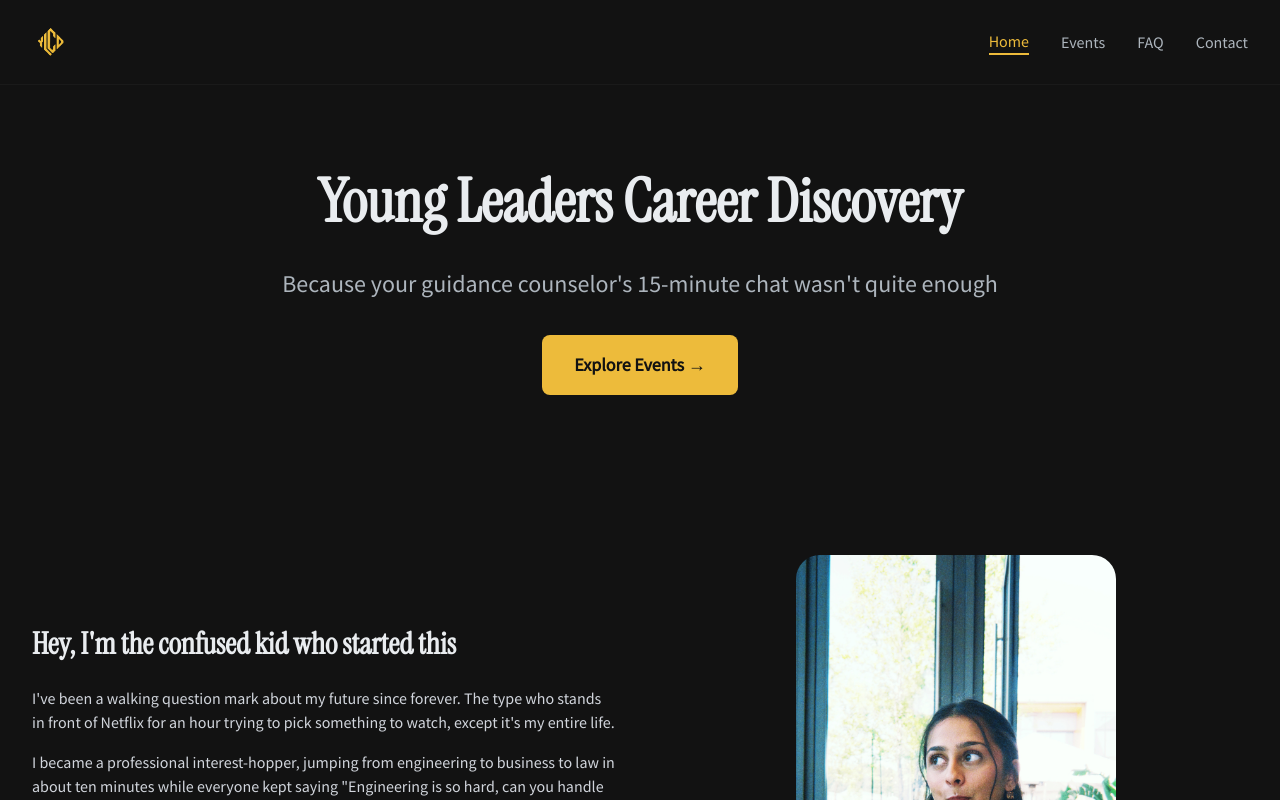
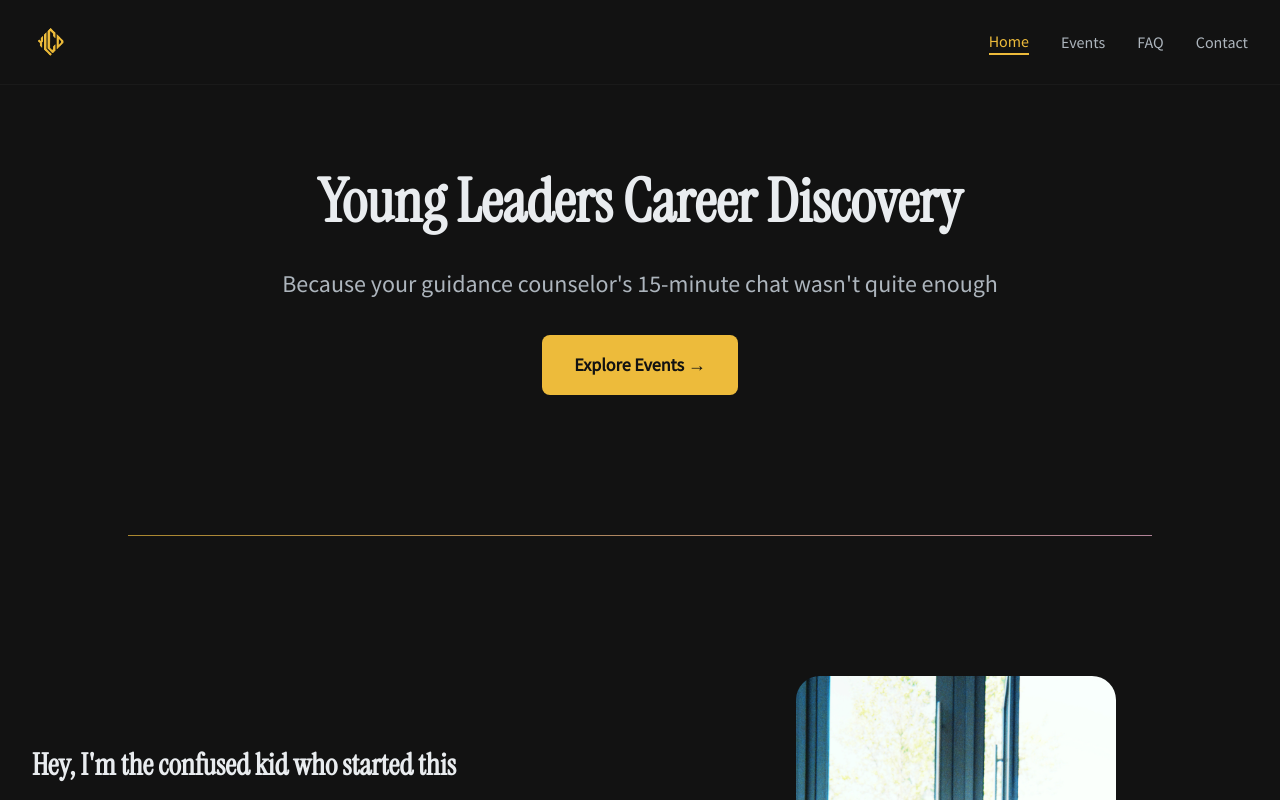
Before and after one commit to sreeyanadendla/YLCD, a Next.js app: page / in a window 1280 px wide. Shown: the top 800 px of the page. Built offline with nearby package versions, Linux system fonts and the light colour scheme.

Commit message:
Updated website

```diff
--- a/app/page.js
+++ b/app/page.js
@@ -3,6 +3,17 @@
 import React, { useState } from 'react';
 import Image from "next/image";
 
+const SectionDivider = () => (
+  <div
+    style={{
+      height: '1px',
+      background: 'linear-gradient(to right, #edbb3b, #f5b3d1)',
+      margin: '60px auto',
+      maxWidth: '80%',
+      opacity: 0.7,
+    }}
+  />
+);
 
 export default function Home() {
   const [currentPage, setCurrentPage] = useState('home');
@@ -651,7 +662,7 @@ const FounderSection = () => (
 
 // Page Router
 const renderPage = () => {
-    switch(currentPage) {
+  switch (currentPage) {
     case 'events':
       return <EventsPage />;
     case 'faq':
@@ -662,12 +673,15 @@ const FounderSection = () => (
       return (
         <>
           <HeroSection />
+          <SectionDivider />
           <FounderSection />
+          <SectionDivider />
           <EventsPreview />
         </>
       );
   }
 };
+
 
   return (
     <div
```
Lines whose indentation alone changed are shown as unchanged.
